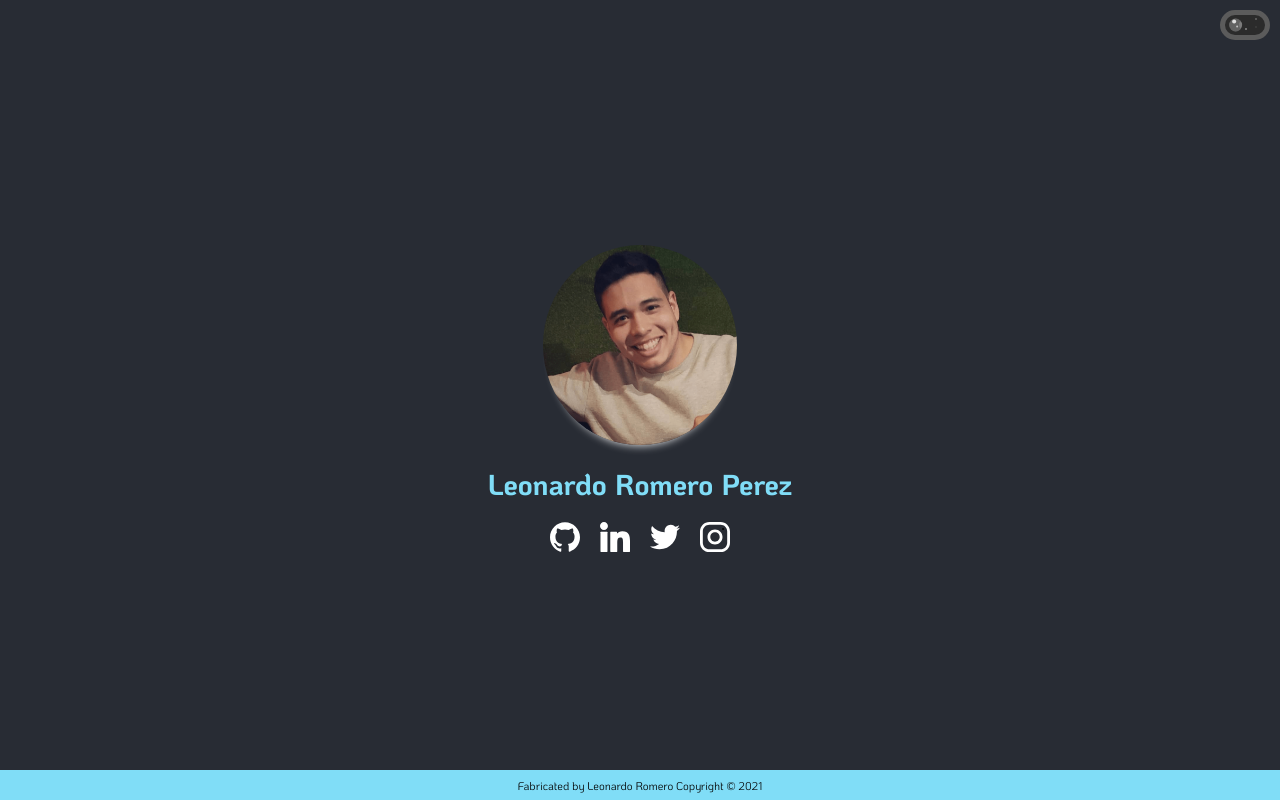
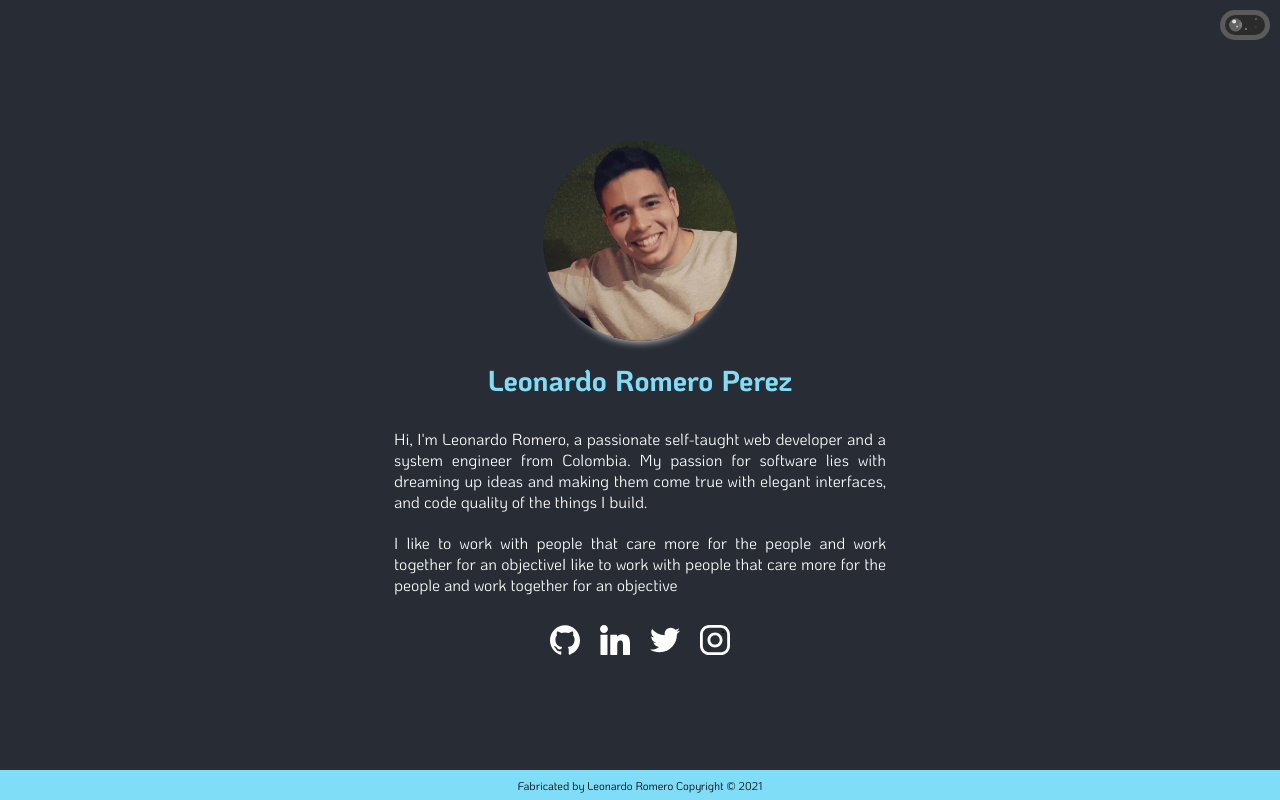
Before and after one commit to leonardofrp5/my-web, a React (Create React App) app: page / in a window 1280 px wide. Built offline with nearby package versions, Linux system fonts and the light colour scheme.

Commit message:
added text about me

```diff
--- a/src/screens/Home/index.js
+++ b/src/screens/Home/index.js
@@ -37,6 +37,17 @@ function Home () {
         </div>
         <img className={`container--${theme}--imgProfile`} src={imgProfile} alt='img_leonardo' />
         <h3 className={`container--${theme}--title`}>Leonardo Romero Perez</h3>
+        <div className={styles.aboutMe}>
+          <p className={`container--${theme}--paragraph`}>
+            Hi, I'm Leonardo Romero, a passionate self-taught web developer and a system engineer from
+            Colombia. My passion for software lies with dreaming up ideas and making them come true with
+            elegant interfaces, and code quality of the things I build.
+          </p>
+          <p className={`container--${theme}--paragraph`}>
+            I like to work with people that care more for the people and work together for an objectiveI like
+            to work with people that care more for the people and work together for an objective
+          </p>
+        </div>
         <div className={styles.containerIcons}>
           <a href='https://github.com/leonardofrp5' target='_blank' rel='noopener noreferrer'>
             <IconGitHub className={`container--${theme}--icon`} />
--- a/src/screens/Home/styles.module.scss
+++ b/src/screens/Home/styles.module.scss
@@ -1,4 +1,4 @@
-// @import 'scss/variables/colors';
+@import 'scss/variables/colors';
 
 // .container {
 //   align-items: center;
@@ -32,6 +32,14 @@
 //     fill: $white;
 //   }
 // }
+
+.aboutMe {
+  width: 40%;
+}
+
+.containerIcons {
+  padding-top: 20px;
+}
 
 .switch {
   display: inline-block;
--- a/src/scss/application.scss
+++ b/src/scss/application.scss
@@ -31,6 +31,12 @@
       text-align: center;
     }
 
+    &--paragraph {
+      color: $white;
+      padding: 10px;
+      text-align: justify;
+    }
+
     &--icon {
       height: 30px;
       width: 30px;
@@ -58,6 +64,12 @@
       text-align: center;
     }
 
+    &--paragraph {
+      color: $shark;
+      padding: 10px;
+      text-align: justify;
+    }
+
     &--icon {
       height: 30px;
       width: 30px;
```
Also changed, not shown: 1 other file (tests, documents, lock files or other folders).
